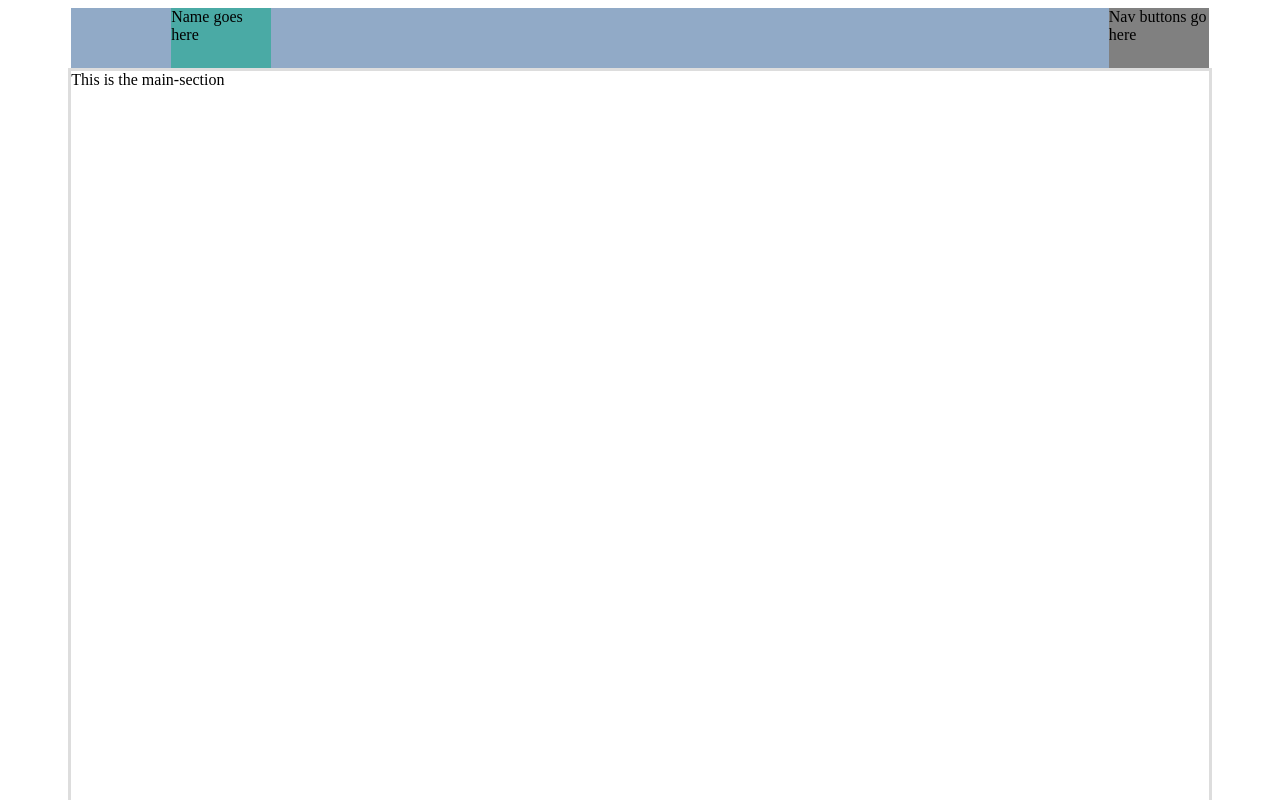
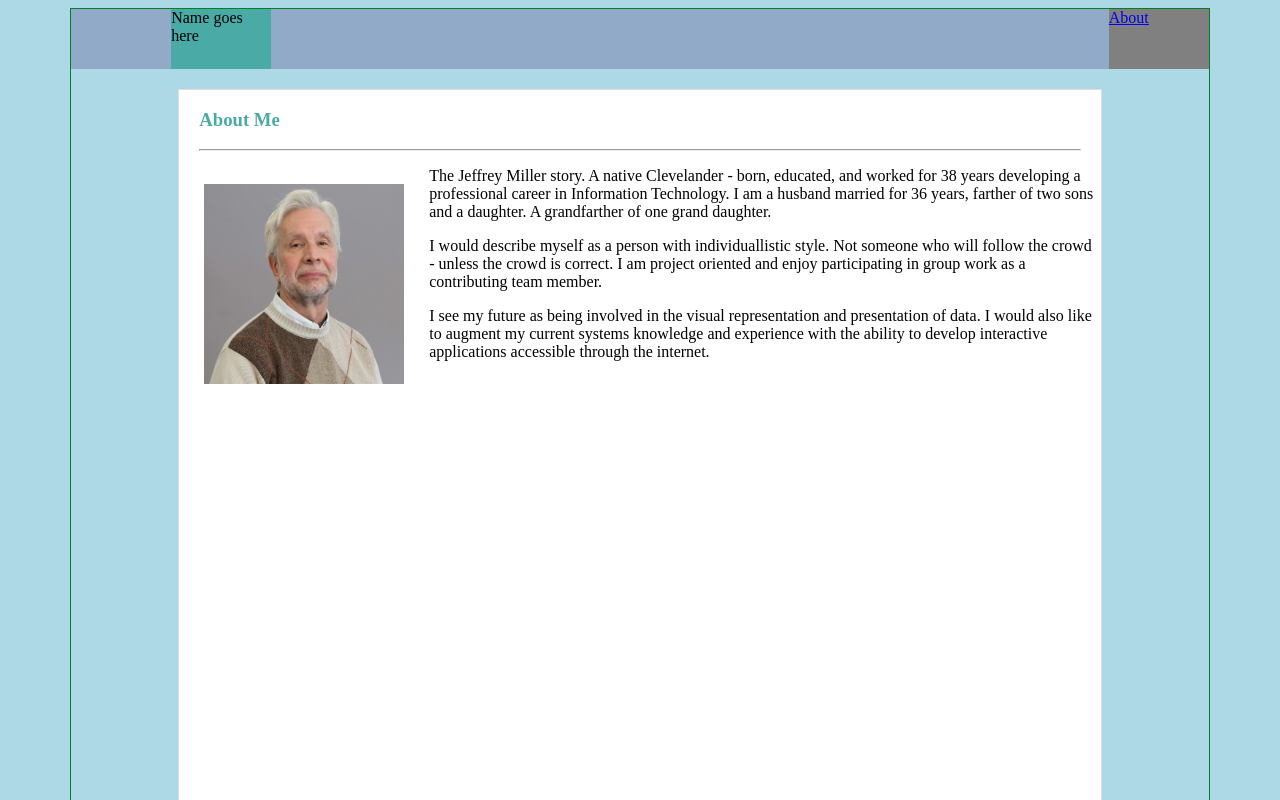
Before and after one commit to jamiller445/Basic-Portfolio, a plain HTML site: page index.html in a window 1280 px wide. Shown: the top 800 px of the page. Drawn offline with Linux system fonts and the light colour scheme.

Commit message:
update 2 23Oct18

```diff
--- a/assets/css/style.css
+++ b/assets/css/style.css
@@ -11,11 +11,54 @@
     /* border-color:#dddddd; */
 /* } */
 
+body{
+    background:lightblue;
+}
+
+#my-picture {
+    width: 200px;
+    height: 200px;
+    margin:25px;
+
+    float:left;
+}
+
+#container {
+    margin:0 auto;
+    width:90%;
+    height:1020;
+    border-style:solid;
+    border-color:rgb(0, 128, 38);
+    border-width: thin;
+}
+
+#about-me {
+    margin:0 auto;
+    width:90%;
+    background:#ffffff;
+    border-style:solid;
+    border-color:#dddddd;
+    border-width: thin;
+    float:center;
+    margin-top:20px;
+    height:98%;
+    ima
+    /* margin-right:100px; */
+    /* margin-left:100px; */
+}
+
+#about-me-header {
+    margin-right:20px;
+    margin-left: 20px;
+    color:#4aaaa5;
+
+}
+
 #main {
     margin:0 auto;
-    background:rgba(255, 255, 255, 0.603);
-    border-style:solid;
-    border-color:#dddddd;
+    /* background:rgba(255, 255, 255, 0.603); */
+    /* border-style:solid; */
+    /* border-color:#dddddd; */
     width:90%;
     height:960px;
 }
@@ -25,7 +68,7 @@
     margin: 0 auto;
     /* margin-left:20px; */
     background: #91aac7;
-    width: 90%;
+    /* width: 90%; */
     height:60px;
 }
 
@@ -50,6 +93,15 @@
     height:60px;
 }
 
+#footer {
+/* display:inline-block; */
+margin: 0 auto;
+/* margin-left:20px; */
+background: #91aac7;
+/* width: 90%; */
+height:60px;
+}
+
 /* #nav-buttons { */
     /* text-align:center; */
     /* padding-top:20%; */
--- a/index.html
+++ b/index.html
@@ -13,20 +13,52 @@
 
             <!-- <header>Jeffrey Miller</header> -->
             <!-- <div id="nav-bar"> -->
+        <div id="container">
             <section id="nav-bar">
                 <div id="name-box">
                     Name goes here
                     <!-- <div id="name"> Jeffrey Miller</div> -->
                 </div>
                 <div id="nav-box">
-                    Nav buttons go here
+                    <a href="index.html">About</a>
+                    <!-- Nav links go here -->
                     <!-- <div id="nav-buttons">Nav buttons go here</div> -->
                 </div>
             </section>
             <!-- </div> -->
             <div id="main">
-                This is the main-section
+                <div id="about-me">
+                    <header id="about-me-header">
+                        <h3>About Me</h3>
+                        <hr>
+                    </header>
+                    <img id="my-picture" src="Images/Portfilio.jpeg" alt="Jeffrey Miller">
+                    <p>The Jeffrey Miller story.  A native Clevelander - born, educated, and worked
+                        for 38 years developing a professional career in Information Technology.
+                        I am a husband married for 36 years, farther of two sons and a daughter.
+                        A grandfarther of one grand daughter.
+                    </p>
+                    <p>
+                        I would describe myself as a person with individuallistic style.  Not someone
+                        who will follow the crowd - unless the crowd is correct.  I am project oriented
+                        and enjoy participating in group work as a contributing team member.
+                    </p>
+                    <p>
+                        I see my future as being involved in the visual representation and presentation
+                        of data.  I would also like to augment my current systems knowledge and experience
+                        with the ability to develop interactive applications accessible through the internet.
+                    </p>
+
+
+                    </p>
+                </div>
+                <!-- This is the main-section -->
             </div>
+            <section id="footer">
+                Footer
+            </section>
+
+        </div>
 
 
 
```
Also changed, not shown: Images/Portfilio.jpeg (added), Images/_MG_4930.jpg (added).
